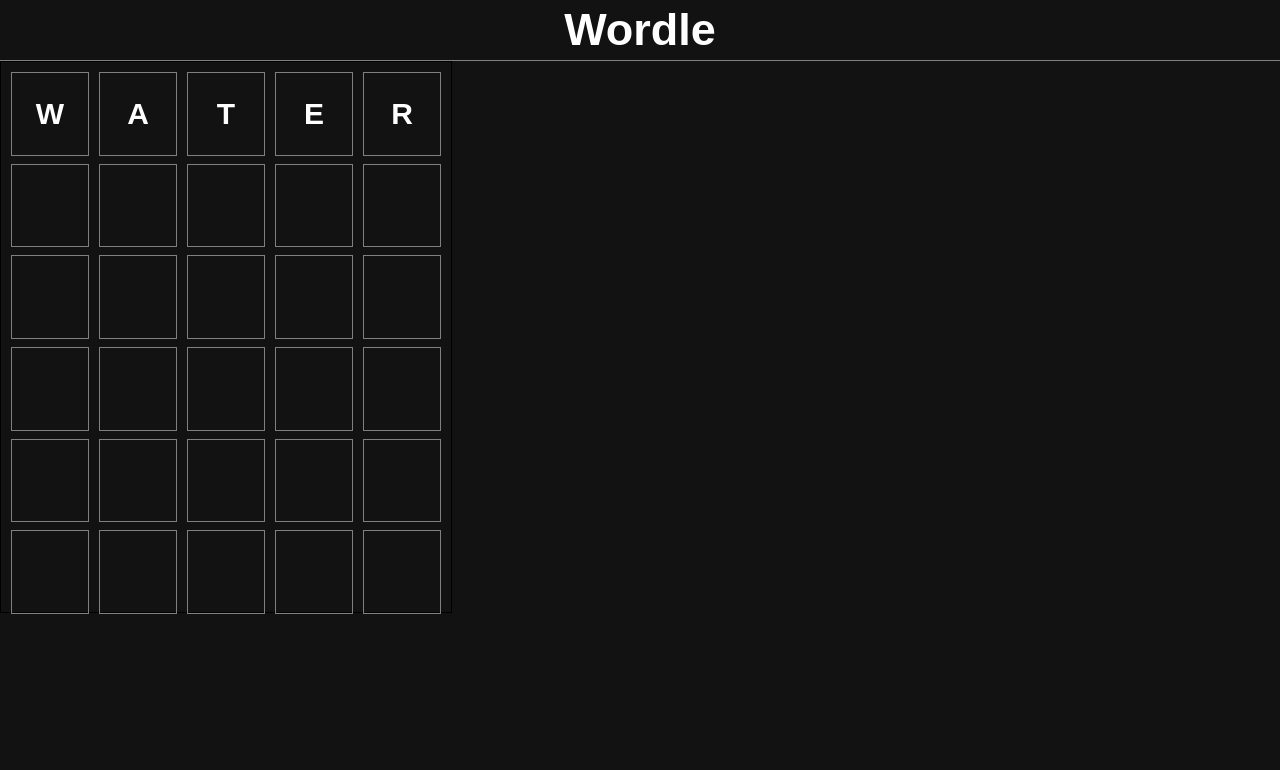
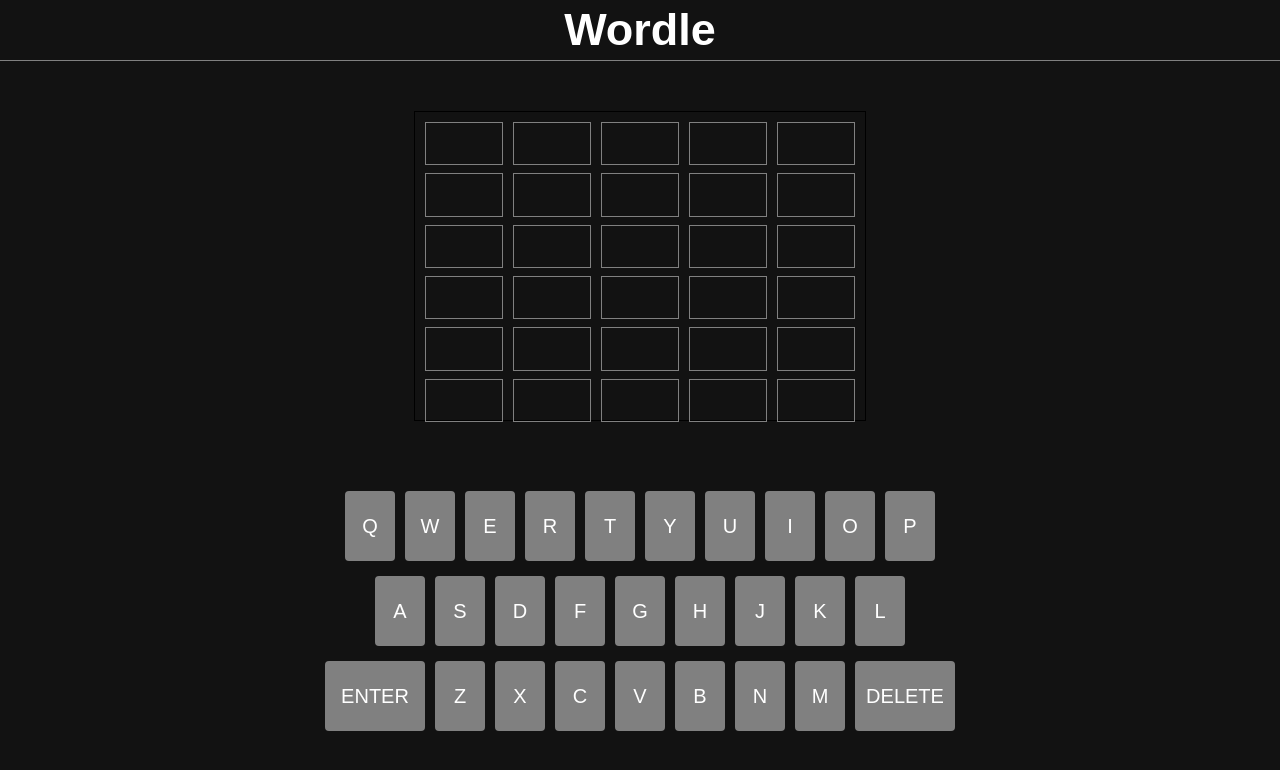
Before and after one commit to KacperKubic/wordle-clone, a React (Create React App) app: page / in a window 1280 px wide. Shown: the top 770 px of the page. Built offline with nearby package versions, Linux system fonts and the light colour scheme.

Commit message:
Second commit
I finished all desktop stylings, made keyboard functionality and guessing functionality. For now there is only one correct word which is 'water'

```diff
--- a/src/App.css
+++ b/src/App.css
@@ -28,6 +28,15 @@ nav h1{
   font-size: 45px;
 }
 
+.game_content{
+  width: 100vw;
+  height: calc(100vh - 170px);
+  padding-top: 50px;
+  display: flex;
+  flex-direction: column;
+  align-items: center;
+}
+
 .gameboard{
   width: 450px;
   height: 550px;
@@ -54,3 +63,62 @@ nav h1{
   font-weight: bolder;
   font-size: 30px;
 }
+
+.keyboard {
+  width: 700px;
+  height: 300px;
+  margin-top: 60px;
+}
+
+.keyboard_line_one{
+  flex: 33%;
+  display: flex;
+  flex-direction: row;
+  justify-content: center;
+  margin: 5px;
+}
+
+.keyboard_line_two{
+  flex: 33%;
+  display: flex;
+  flex-direction: row;
+  justify-content: center;
+  margin: 5px;
+}
+
+.keyboard_line_three{
+  flex: 33%;
+  display: flex;
+  flex-direction: row;
+  justify-content: center;
+  margin: 5px;
+}
+
+.singleKey{
+  height: 70px;
+  width: 50px;
+  border-radius: 4px;
+  display: flex;
+  align-items: center;
+  justify-content: center;
+  font-size: 20px;
+  background-color: #808080;
+  cursor: pointer;
+  margin: 5px;
+}
+
+#specialKey{
+  width: 100px;
+}
+
+#correct{
+  background-color: #528d4e;
+}
+
+#close{
+  background-color: #b49f39;
+}
+
+#wrong{
+  background-color: #3a393c;
+}
--- a/src/App.js
+++ b/src/App.js
@@ -1,20 +1,50 @@
-import { createContext, useState } from 'react';
+import React, { createContext, useState } from 'react';
 import './App.css';
 import Gameboard from './components/Gameboard';
+import Keyboard from './components/Keyboard';
 import { gameboardInitial } from './Data';
 
 export const AppContext = createContext();
 
 const App = () => {
   const [gameboard, setGameboard] = useState(gameboardInitial);
+  const [currentAttempt, setCurrentAttempt] = useState({attempt: 0, letterPosition: 0})
+  const correctWord = "WATER";
+
+  const addLetter = (keyValue) => {
+    if(currentAttempt.letterPosition > 4 ) return;
+      const newGameboardoard = [...gameboard]
+      newGameboardoard[currentAttempt.attempt][currentAttempt.letterPosition] = keyValue;
+      setGameboard(newGameboardoard);
+      setCurrentAttempt({...currentAttempt, letterPosition: currentAttempt.letterPosition + 1})
+  }
+
+  const deleteLetter = () => {
+    if(currentAttempt.letterPosition === 0) return;
+      const newGameboardoard = [...gameboard]
+      newGameboardoard[currentAttempt.attempt][currentAttempt.letterPosition - 1] = "";
+      setGameboard(newGameboardoard)
+      setCurrentAttempt({...currentAttempt, letterPosition: currentAttempt.letterPosition - 1})
+  }
+
+
+  const enter = () => {
+    if(currentAttempt.letterPosition <= 4) return;
+    setCurrentAttempt({attempt: currentAttempt.attempt + 1, letterPosition: 0})
+  }
+
+
 
   return (
     <div className="app">
       <nav>
         <h1>Wordle</h1>
       </nav>
-      <AppContext.Provider value={{ gameboard, setGameboard}}>
-        <Gameboard/>
+      <AppContext.Provider value={{ gameboard, setGameboard, currentAttempt, setCurrentAttempt, addLetter, deleteLetter, enter, correctWord }}>
+        <div className="game_content">
+          <Gameboard/>
+          <Keyboard />
+        </div>
       </AppContext.Provider>
     </div>
   );
--- a/src/Data.js
+++ b/src/Data.js
@@ -1,5 +1,5 @@
 export const gameboardInitial = [
-    ["W", "A", "T", "E", "R"],
+    ["", "", "", "", ""],
     ["", "", "", "", ""],
     ["", "", "", "", ""],
     ["", "", "", "", ""],
--- /dev/null
+++ b/src/components/Keyboard.js
@@ -0,0 +1,65 @@
+import React, { useCallback, useContext, useEffect } from "react";
+import { AppContext } from "../App";
+import SingleKey from "./SingleKey";
+
+const Keyboard = () => {
+    const { enter, deleteLetter, addLetter } = useContext(AppContext);
+
+    const lineOne = ["Q", "W", "E", "R", "T", "Y", "U", "I", "O", "P"];
+    const lineTwo = ["A", "S", "D", "F", "G", "H", "J", "K", "L"];
+    const lineThree = ["Z", "X", "C", "V", "B", "N", "M"];
+    const handleKeyPress = useCallback((event) => {
+        if(event.key === "Enter"){
+            enter()
+        }else if (event.key === "Backspace"){
+            deleteLetter()
+        }else{
+            lineOne.forEach((key) => {
+                if(event.key.toUpperCase() === key){
+                    addLetter(key)
+                }
+            })
+            lineTwo.forEach((key) => {
+                if(event.key.toUpperCase()  === key){
+                    addLetter(key)
+                }
+            })
+            lineThree.forEach((key) => {
+                if(event.key.toUpperCase()  === key){
+                    addLetter(key)
+                }
+            })
+        }
+    })
+
+    useEffect(() => {
+        document.addEventListener("keydown", handleKeyPress)
+        return () => {
+            document.removeEventListener("keydown", handleKeyPress)
+        }
+    }, [handleKeyPress])
+
+    return (
+        <div className="keyboard" onKeyDown={handleKeyPress}>
+            <div className="keyboard_line_one">
+                {lineOne.map((singleKey) => {
+                    return <SingleKey keyValue={singleKey} />
+                })}
+            </div>
+            <div className="keyboard_line_two">
+                {lineTwo.map((singleKey) => {
+                    return <SingleKey keyValue={singleKey} />
+                })}
+            </div>
+            <div className="keyboard_line_three">
+                <SingleKey keyValue={"ENTER"} specialKey />
+                {lineThree.map((singleKey) => {
+                    return <SingleKey keyValue={singleKey} />
+                })}
+                <SingleKey keyValue={"DELETE"} specialKey/>
+            </div>
+        </div>
+     );
+}
+
+export default Keyboard;
--- a/src/components/Letter.js
+++ b/src/components/Letter.js
@@ -1,12 +1,15 @@
-import { useContext } from "react";
+import React, { useContext } from "react";
 import { AppContext } from "../App";
 
 const Letter = ({ letterPosition, attemptNumber}) => {
-    const { gameboard } = useContext(AppContext);
+    const { gameboard, correctWord, currentAttempt } = useContext(AppContext);
     const letter = gameboard[attemptNumber][letterPosition]
+    const correct = correctWord[letterPosition] === letter;
+    const close = !correct && letter !== "" && correctWord.includes(letter)
+    const letterState = currentAttempt.attempt > attemptNumber && (correct ? "correct" : close ? "close" : "wrong")
 
     return (
-        <div className="letter">
+        <div className="letter" id={letterState}>
             {letter}
         </div>
      );
--- /dev/null
+++ b/src/components/SingleKey.js
@@ -0,0 +1,24 @@
+import React, { useContext } from "react";
+import { AppContext } from "../App";
+
+const SingleKey = ({ keyValue, specialKey }) => {
+    const { addLetter, deleteLetter, enter } = useContext(AppContext);
+
+    const handleClick = () => {
+        if(keyValue === "ENTER"){
+            enter();
+        }else if(keyValue === "DELETE"){
+            deleteLetter();
+        }else{
+            addLetter(keyValue)
+        }
+    }
+
+    return (
+        <div className="singleKey" id={specialKey && "specialKey"} onClick={handleClick}>
+            {keyValue}
+        </div>
+     );
+}
+
+export default SingleKey;
```
